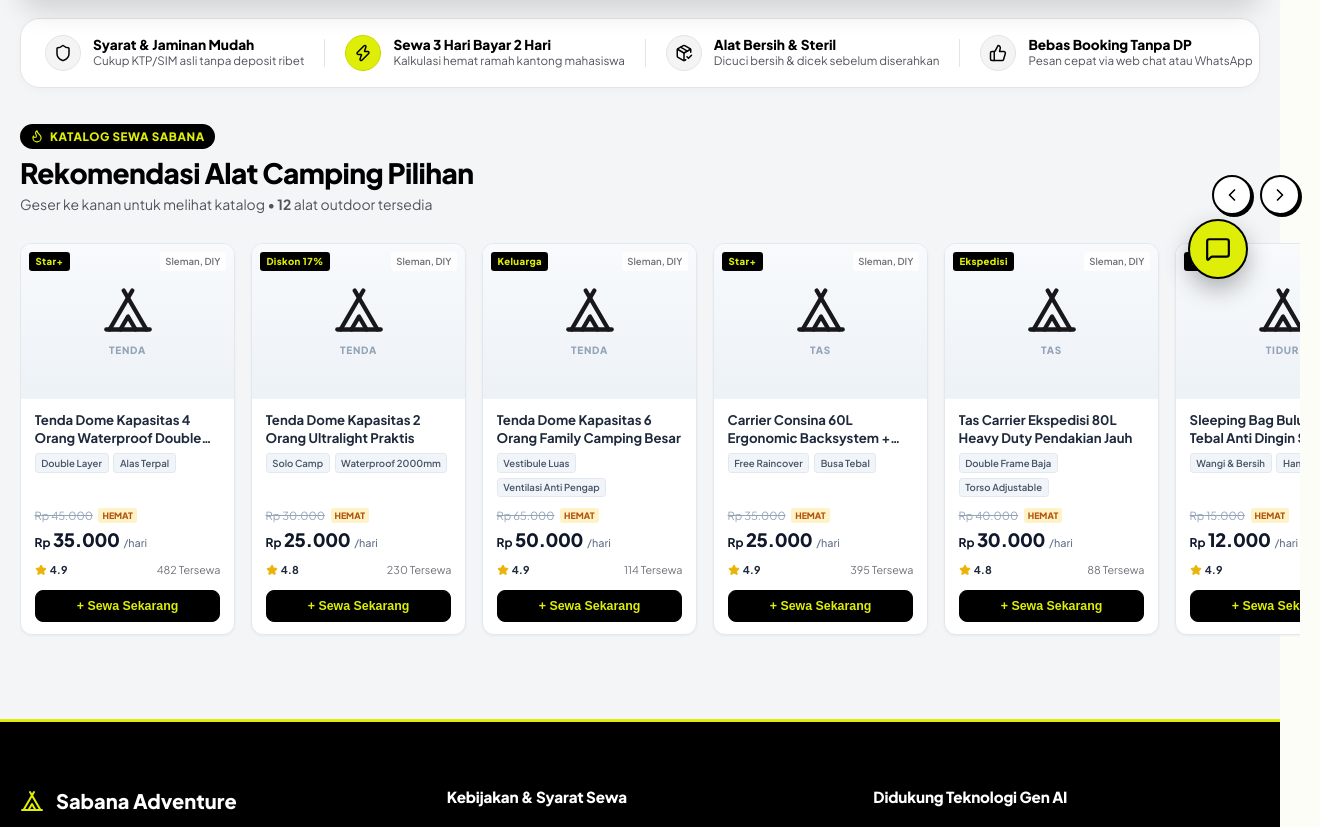
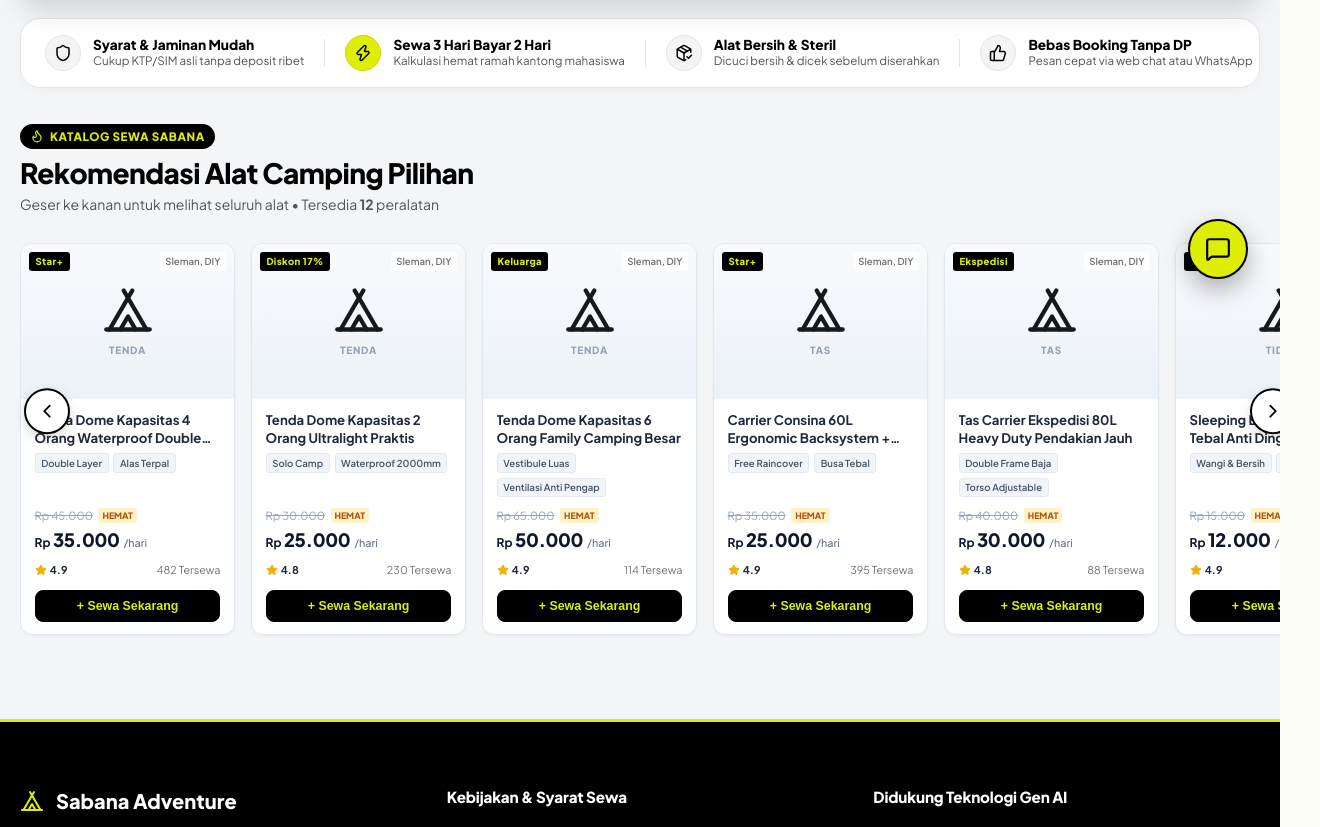
Before and after one commit to farizwebdev/GenAI_ASAH, a React app in the folder frontend/: page / in a window 1280 px wide. Shown: the part 489-1316 px from the top of the page, 1320 px wide, since content can reach past the window. Built offline with nearby package versions, Linux system fonts and the light colour scheme; the HTML template or start-up script is replaced by a standard one.

Commit message:
perbaiki ada bug scroll horizontal wkwk

```diff
--- a/frontend/src/App.css
+++ b/frontend/src/App.css
@@ -8,6 +8,8 @@
   display: flex;
   flex-direction: column;
   background-color: #f4f5f7;
+  max-width: 100%;
+  overflow-x: clip;
 }
 
 /* ---------------- 1. TOP ANNOUNCEMENT BAR ---------------- */
@@ -526,15 +528,11 @@
   max-width: 1320px;
   margin: 2.25rem auto 4rem;
   padding: 0 1.25rem;
+  box-sizing: border-box;
 }
 
 .catalog-header-bar {
-  display: flex;
-  justify-content: space-between;
-  align-items: flex-end;
   margin-bottom: 1.25rem;
-  flex-wrap: wrap;
-  gap: 1rem;
 }
 
 .catalog-badge-pill {
@@ -565,16 +563,19 @@
   margin-top: 0.25rem;
 }
 
-/* Navigasi Tombol Geser Horizontal */
-.catalog-nav-controls {
-  display: flex;
-  align-items: center;
-  gap: 0.5rem;
+/* Wrapper Slider dengan Posisi Tombol Melayang Relatif Presisi */
+.catalog-slider-wrapper {
+  position: relative;
+  width: 100%;
 }
 
-.catalog-scroll-btn {
-  width: 2.5rem;
-  height: 2.5rem;
+/* Tombol Panah Geser Melayang di Samping Slider */
+.catalog-floating-arrow {
+  position: absolute;
+  top: 42%;
+  transform: translateY(-50%);
+  width: 2.85rem;
+  height: 2.85rem;
   border-radius: 9999px;
   background-color: #ffffff;
   border: 2px solid var(--secondary);
@@ -583,14 +584,23 @@
   align-items: center;
   justify-content: center;
   cursor: pointer;
-  transition: all 0.15s ease;
-  box-shadow: 2px 2px 0px var(--secondary);
+  z-index: 10;
+  box-shadow: 0 4px 12px rgba(0, 0, 0, 0.15);
+  transition: all 0.2s cubic-bezier(0.16, 1, 0.3, 1);
 }
 
-.catalog-scroll-btn:hover {
+.catalog-floating-arrow:hover {
   background-color: var(--primary);
-  transform: translate(-1px, -1px);
-  box-shadow: 3px 3px 0px var(--secondary);
+  transform: translateY(-50%) scale(1.1);
+  box-shadow: 0 6px 16px rgba(0, 0, 0, 0.25);
+}
+
+.catalog-floating-arrow.arrow-left {
+  left: 0.25rem;
+}
+
+.catalog-floating-arrow.arrow-right {
+  right: 0.25rem;
 }
 
 /* Container Horizontal Slider */
@@ -602,10 +612,12 @@
   padding: 0.5rem 0.25rem 1.25rem;
   scrollbar-width: thin;
   scrollbar-color: var(--primary) transparent;
+  scroll-behavior: smooth;
+  -webkit-overflow-scrolling: touch;
 }
 
 .products-horizontal-slider::-webkit-scrollbar {
-  height: 8px;
+  height: 7px;
 }
 
 .products-horizontal-slider::-webkit-scrollbar-track {
@@ -1287,6 +1299,13 @@
   .arrow-prev, .arrow-next {
     display: none;
   }
+  .catalog-floating-arrow {
+    display: none;
+  }
+  .products-horizontal-slider {
+    padding-left: 0.25rem;
+    padding-right: 0.25rem;
+  }
   .shopee-card {
     min-width: 180px;
     max-width: 180px;
--- a/frontend/src/App.jsx
+++ b/frontend/src/App.jsx
@@ -471,7 +471,7 @@ export default function App() {
       {/* 6. KATALOG PRODUK UTAMA (SHOPEE-INSPIRED CLEAN OUTDOOR CARDS) */}
       <main id="katalog-horizontal" className="catalog-section">
         <div className="catalog-container">
-          {/* Header Bar Katalog dengan Tombol Scroll Horizontal */}
+          {/* Header Bar Katalog */}
           <div className="catalog-header-bar">
             <div className="catalog-title-area">
               <div className="catalog-badge-pill">
@@ -479,30 +479,22 @@ export default function App() {
               </div>
               <h2 className="catalog-main-title">Rekomendasi Alat Camping Pilihan</h2>
               <p className="catalog-sub-title">
-                Geser ke kanan untuk melihat katalog &bull; <b>{filteredProducts.length}</b> alat outdoor tersedia
+                Geser ke kanan untuk melihat seluruh alat &bull; Tersedia <b>{filteredProducts.length}</b> peralatan
               </p>
-            </div>
-
-            {/* Tombol Kontrol Geser Horizontal */}
-            <div className="catalog-nav-controls">
-              <button
-                onClick={() => scrollCatalog('left')}
-                className="catalog-scroll-btn"
-                title="Geser ke kiri"
-              >
-                <ChevronLeft size={20} />
-              </button>
-              <button
-                onClick={() => scrollCatalog('right')}
-                className="catalog-scroll-btn"
-                title="Geser ke kanan"
-              >
-                <ChevronRight size={20} />
-              </button>
             </div>
           </div>
 
-          {/* Container Scroll Horizontal Produk */}
+          {/* Wrapper Slider Horizontal dengan Tombol Melayang Samping */}
+          <div className="catalog-slider-wrapper">
+            <button
+              onClick={() => scrollCatalog('left')}
+              className="catalog-floating-arrow arrow-left"
+              aria-label="Geser ke kiri"
+              title="Geser ke kiri"
+            >
+              <ChevronLeft size={22} />
+            </button>
+
             {filteredProducts.length === 0 ? (
               <div className="empty-catalog">
                 <p>Tidak ditemukan alat dengan kata kunci "<b>{searchQuery}</b>"</p>
@@ -511,6 +503,7 @@ export default function App() {
                 </button>
               </div>
             ) : (
+              <>
                 <div className="products-horizontal-slider" ref={catalogScrollRef}>
                 {filteredProducts.map((item) => (
                   <div key={item.id} className="shopee-card">
@@ -574,7 +567,18 @@ export default function App() {
                 </div>
               ))}
             </div>
+
+              <button
+                onClick={() => scrollCatalog('right')}
+                className="catalog-floating-arrow arrow-right"
+                aria-label="Geser ke kanan"
+                title="Geser ke kanan"
+              >
+                <ChevronRight size={22} />
+              </button>
+            </>
           )}
+        </div>
       </div>
     </main>
 
--- a/frontend/src/index.css
+++ b/frontend/src/index.css
@@ -25,6 +25,12 @@
   box-sizing: border-box;
   margin: 0;
   padding: 0;
+}
+
+html, body {
+  max-width: 100%;
+  overflow-x: hidden;
+  position: relative;
 }
 
 body {
```
Lines whose indentation alone changed are shown as unchanged.
